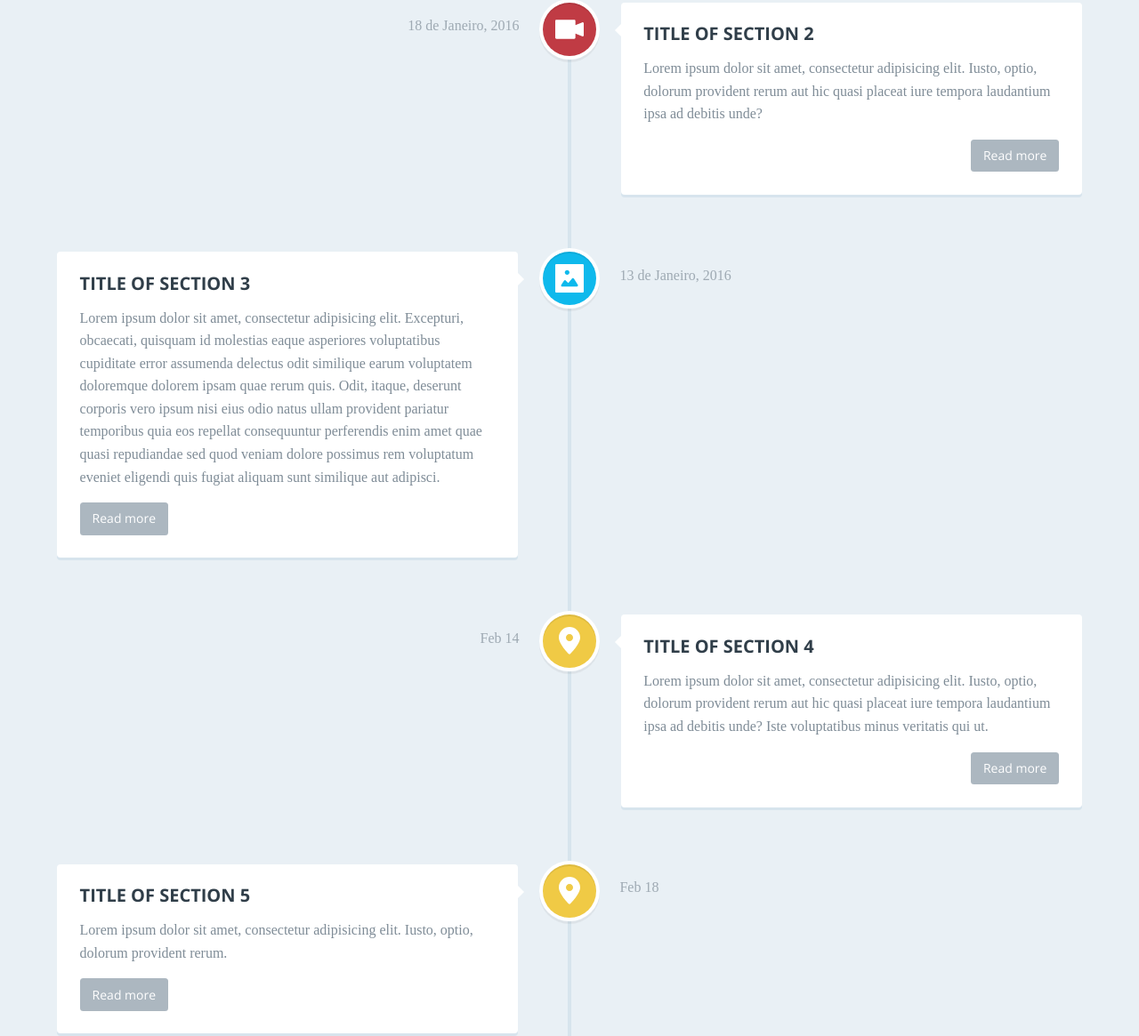
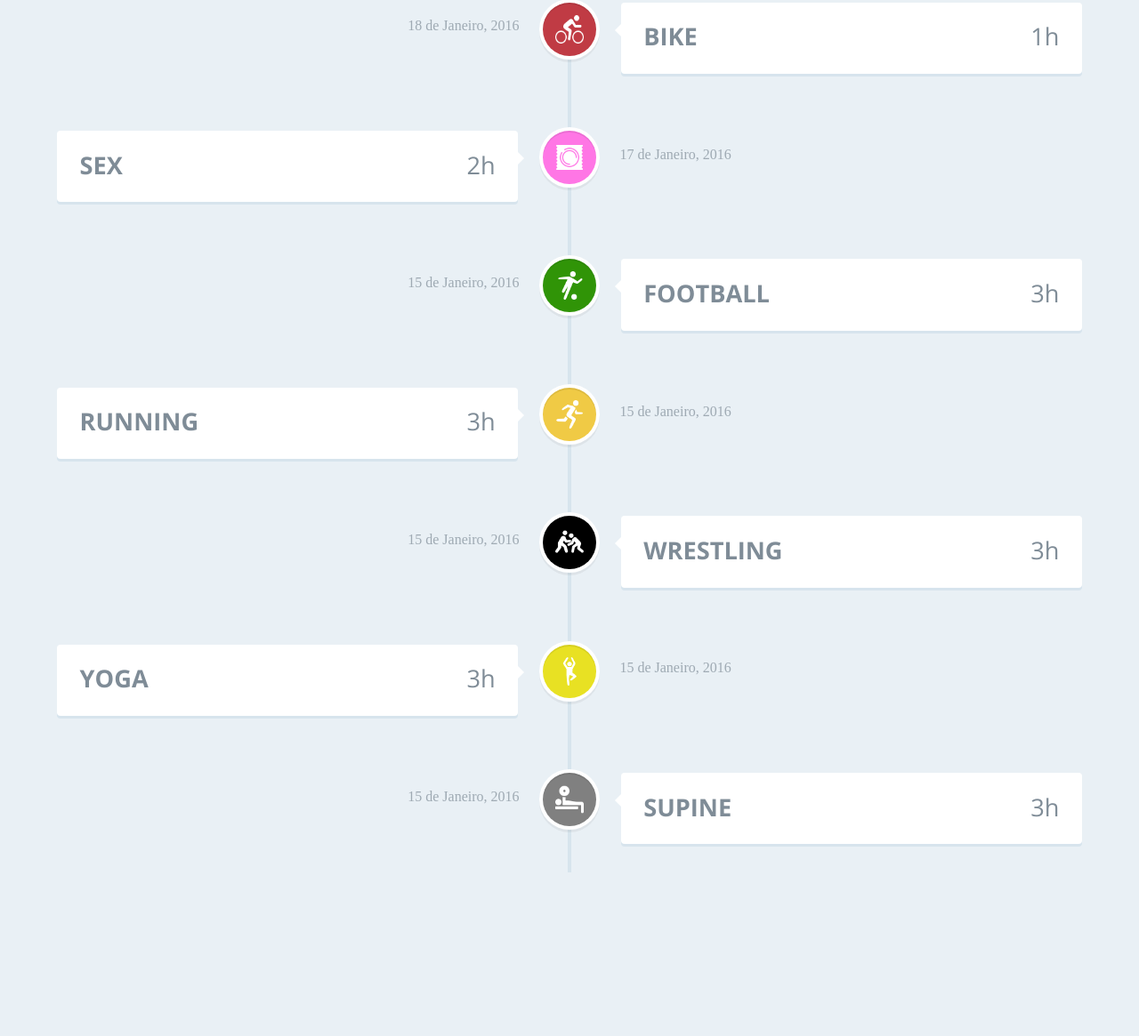
Before and after one commit to brunoocasali/tvox-workout-log, a plain HTML site: page app/index.html in a window 1280 px wide. Shown: the part 544-1709 px from the top of the page at 89% size. After the commit the page ends 1573 px from the top, so only its background shows below. Drawn offline with nearby package versions, Linux system fonts and the light colour scheme; a web font is replaced by a local one.

Commit message:
created elements to be used in time line

```diff
--- a/app/css/style.css
+++ b/app/css/style.css
@@ -110,7 +110,7 @@ header h1 {
 
 .spent-hour {
   font-family: "Open Sans", sans-serif;
-  font-style: light;
+  float: right;
 }
 
 .cd-timeline-block {
@@ -162,14 +162,29 @@ header h1 {
   margin-left: -12px;
   margin-top: -12px;
 }
-.cd-timeline-img.cd-picture {
+.cd-timeline-img.cd-swimming {
   background: #0fb9ec;
 }
-.cd-timeline-img.cd-movie {
+.cd-timeline-img.cd-sex {
+  background: #ff76e5;
+}
+.cd-timeline-img.cd-bike {
   background: #c03b44;
 }
-.cd-timeline-img.cd-location {
+.cd-timeline-img.cd-football {
+  background: #309407;
+}
+.cd-timeline-img.cd-running {
   background: #f0ca45;
+}
+.cd-timeline-img.cd-wrestling {
+  background: #000000;
+}
+.cd-timeline-img.cd-yoga {
+  background: #e8e123;
+}
+.cd-timeline-img.cd-supine {
+  background: gray;
 }
 
 @media only screen and (min-width: 1170px) {
--- a/app/index.html
+++ b/app/index.html
@@ -34,85 +34,142 @@
 	</section>
 
 	<section id="cd-timeline" class="cd-container">
+		<!-- SWIMMING -->
 		<div class="cd-timeline-block">
-			<div class="cd-timeline-img cd-picture">
+			<div class="cd-timeline-img cd-swimming">
 				<img src="img/swimming.png" alt="Picture">
-			</div> <!-- cd-timeline-img -->
+			</div>
 
 			<div class="cd-timeline-content">
 				<div class="element-text">
 					<span class="element-title">Swimming</span>
-					<span class="spent-hour" style="float: right;">3h</span>
+					<span class="spent-hour">3h</span>
 				</div>
 
 				<span class="cd-date">24 de Janeiro, 2016</span>
-			</div> <!-- cd-timeline-content -->
-		</div> <!-- cd-timeline-block -->
+			</div>
+		</div>
+		<!-- / SWIMMING -->
 
+		<!-- BIKE -->
 		<div class="cd-timeline-block">
-			<div class="cd-timeline-img cd-movie">
-				<img src="img/cd-icon-movie.svg" alt="Movie">
-			</div> <!-- cd-timeline-img -->
+			<div class="cd-timeline-img cd-bike">
+				<img src="img/bike.png" alt="Movie">
+			</div>
 
 			<div class="cd-timeline-content">
-				<h2>Title of section 2</h2>
-				<p>Lorem ipsum dolor sit amet, consectetur adipisicing elit. Iusto, optio, dolorum provident rerum aut hic quasi placeat iure tempora laudantium ipsa ad debitis unde?</p>
-				<a href="#0" class="cd-read-more">Read more</a>
+				<div class="element-text">
+					<span class="element-title">BIKE</span>
+					<span class="spent-hour">1h</span>
+				</div>
+
 				<span class="cd-date">18 de Janeiro, 2016</span>
-			</div> <!-- cd-timeline-content -->
-		</div> <!-- cd-timeline-block -->
+			</div>
+		</div>
+		<!-- / BIKE -->
 
+		<!-- SEX -->
 		<div class="cd-timeline-block">
-			<div class="cd-timeline-img cd-picture">
-				<img src="img/cd-icon-picture.svg" alt="Picture">
-			</div> <!-- cd-timeline-img -->
+			<div class="cd-timeline-img cd-sex">
+				<img src="img/sex.png" alt="Movie">
+			</div>
 
 			<div class="cd-timeline-content">
-				<h2>Title of section 3</h2>
-				<p>Lorem ipsum dolor sit amet, consectetur adipisicing elit. Excepturi, obcaecati, quisquam id molestias eaque asperiores voluptatibus cupiditate error assumenda delectus odit similique earum voluptatem doloremque dolorem ipsam quae rerum quis. Odit, itaque, deserunt corporis vero ipsum nisi eius odio natus ullam provident pariatur temporibus quia eos repellat consequuntur perferendis enim amet quae quasi repudiandae sed quod veniam dolore possimus rem voluptatum eveniet eligendi quis fugiat aliquam sunt similique aut adipisci.</p>
-				<a href="#0" class="cd-read-more">Read more</a>
-				<span class="cd-date">13 de Janeiro, 2016</span>
-			</div> <!-- cd-timeline-content -->
-		</div> <!-- cd-timeline-block -->
+				<div class="element-text">
+					<span class="element-title">SEX</span>
+					<span class="spent-hour">2h</span>
+				</div>
 
+				<span class="cd-date">17 de Janeiro, 2016</span>
+			</div>
+		</div>
+		<!-- / SEX -->
+
+		<!-- FOOTBALL -->
 		<div class="cd-timeline-block">
-			<div class="cd-timeline-img cd-location">
-				<img src="img/cd-icon-location.svg" alt="Location">
-			</div> <!-- cd-timeline-img -->
+			<div class="cd-timeline-img cd-football">
+				<img src="img/football.png" alt="Movie">
+			</div>
 
 			<div class="cd-timeline-content">
-				<h2>Title of section 4</h2>
-				<p>Lorem ipsum dolor sit amet, consectetur adipisicing elit. Iusto, optio, dolorum provident rerum aut hic quasi placeat iure tempora laudantium ipsa ad debitis unde? Iste voluptatibus minus veritatis qui ut.</p>
-				<a href="#0" class="cd-read-more">Read more</a>
-				<span class="cd-date">Feb 14</span>
-			</div> <!-- cd-timeline-content -->
-		</div> <!-- cd-timeline-block -->
+				<div class="element-text">
+					<span class="element-title">FOOTBALL</span>
+					<span class="spent-hour">3h</span>
+				</div>
 
+				<span class="cd-date">15 de Janeiro, 2016</span>
+			</div>
+		</div>
+		<!-- /FOOTBALL -->
+
+		<!-- RUNNING -->
 		<div class="cd-timeline-block">
-			<div class="cd-timeline-img cd-location">
-				<img src="img/cd-icon-location.svg" alt="Location">
-			</div> <!-- cd-timeline-img -->
+			<div class="cd-timeline-img cd-running">
+				<img src="img/running.png" alt="Movie">
+			</div>
 
 			<div class="cd-timeline-content">
-				<h2>Title of section 5</h2>
-				<p>Lorem ipsum dolor sit amet, consectetur adipisicing elit. Iusto, optio, dolorum provident rerum.</p>
-				<a href="#0" class="cd-read-more">Read more</a>
-				<span class="cd-date">Feb 18</span>
-			</div> <!-- cd-timeline-content -->
-		</div> <!-- cd-timeline-block -->
+				<div class="element-text">
+					<span class="element-title">RUNNING</span>
+					<span class="spent-hour">3h</span>
+				</div>
 
+				<span class="cd-date">15 de Janeiro, 2016</span>
+			</div>
+		</div>
+		<!-- /RUNNING -->
+
+		<!-- WRESTLING -->
 		<div class="cd-timeline-block">
-			<div class="cd-timeline-img cd-movie">
-				<img src="img/cd-icon-movie.svg" alt="Movie">
-			</div> <!-- cd-timeline-img -->
+			<div class="cd-timeline-img cd-wrestling">
+				<img src="img/wrestling.png" alt="Movie">
+			</div>
 
 			<div class="cd-timeline-content">
-				<h2>Final Section</h2>
-				<p>This is the content of the last section</p>
-				<span class="cd-date">Feb 26</span>
-			</div> <!-- cd-timeline-content -->
-		</div> <!-- cd-timeline-block -->
-	</section> <!-- cd-timeline -->
+				<div class="element-text">
+					<span class="element-title">WRESTLING</span>
+					<span class="spent-hour">3h</span>
+				</div>
+
+				<span class="cd-date">15 de Janeiro, 2016</span>
+			</div>
+		</div>
+		<!-- /WRESTLING -->
+
+		<!-- YOGA -->
+		<div class="cd-timeline-block">
+			<div class="cd-timeline-img cd-yoga">
+				<img src="img/yoga.png" alt="Movie">
+			</div>
+
+			<div class="cd-timeline-content">
+				<div class="element-text">
+					<span class="element-title">YOGA</span>
+					<span class="spent-hour">3h</span>
+				</div>
+
+				<span class="cd-date">15 de Janeiro, 2016</span>
+			</div>
+		</div>
+		<!-- /YOGA -->
+
+		<!-- SUPINE -->
+		<div class="cd-timeline-block">
+			<div class="cd-timeline-img cd-supine">
+				<img src="img/supine.png" alt="Movie">
+			</div>
+
+			<div class="cd-timeline-content">
+				<div class="element-text">
+					<span class="element-title">SUPINE</span>
+					<span class="spent-hour">3h</span>
+				</div>
+
+				<span class="cd-date">15 de Janeiro, 2016</span>
+			</div>
+		</div>
+		<!-- /SUPINE -->
+	</section>
 <script src="http://ajax.googleapis.com/ajax/libs/jquery/1.11.0/jquery.min.js"></script>
 <script src="js/main.js"></script> <!-- Resource jQuery -->
 </body>
```
Also changed, not shown: app/img/bike.png (added), app/img/boxing.png (added), app/img/cd-icon-location.svg (deleted), app/img/cd-icon-movie.svg (deleted), app/img/cd-icon-picture.svg (deleted), app/img/football.png (added), app/img/running.png (added), app/img/sex.png (added), app/img/sswimming.png (deleted), app/img/supine.png (added), app/img/wrestling.png (added), app/img/yoga.png (added).
